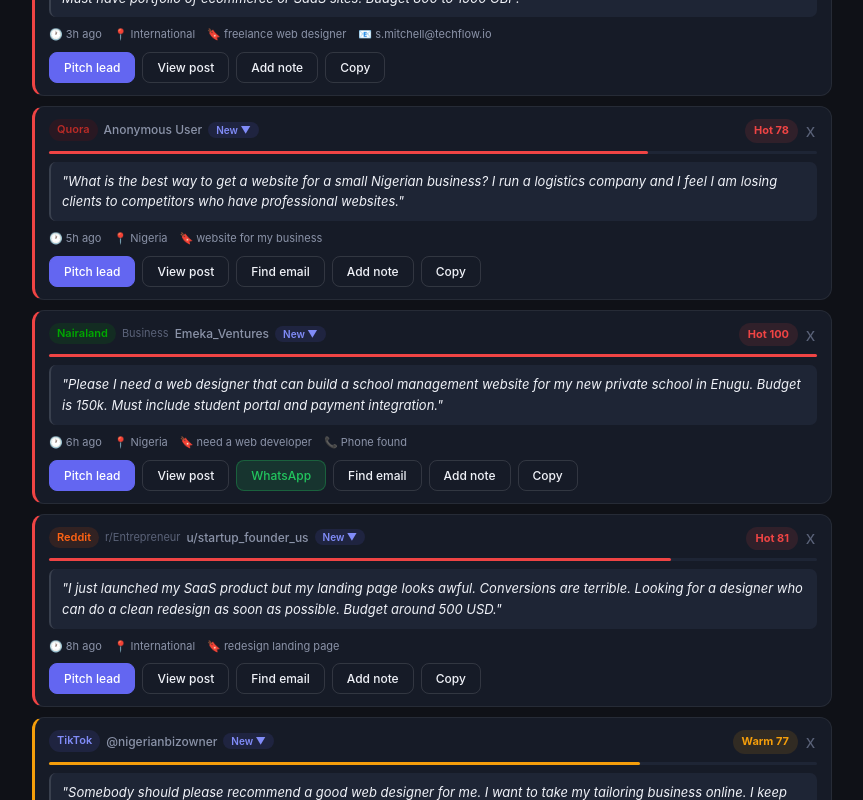
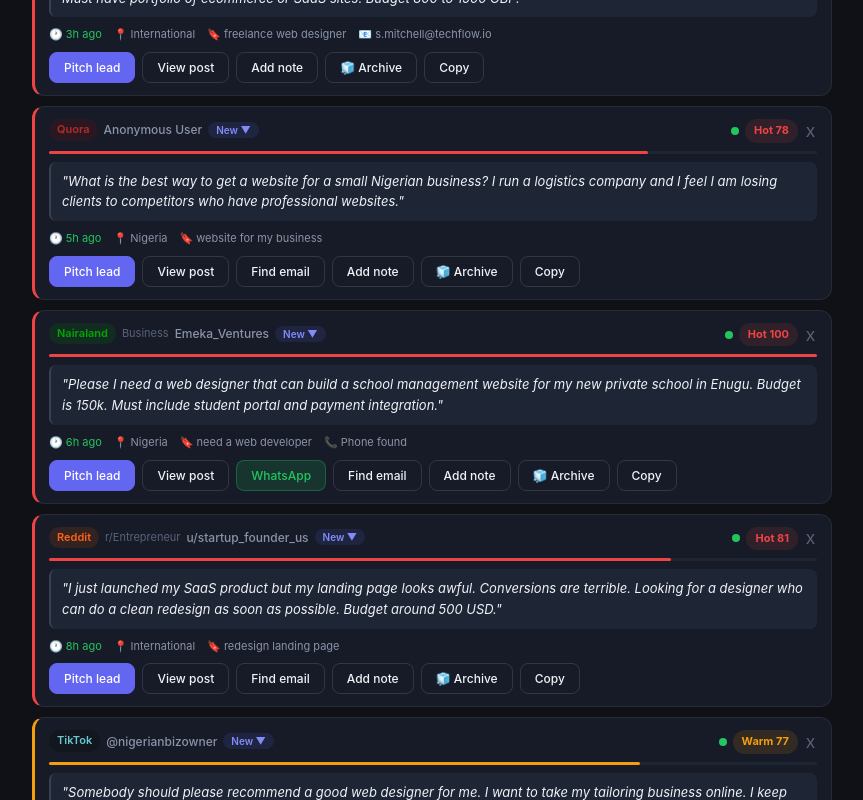
Before and after one commit to martinvicvictor/Lead-radar, a Next.js app: page / in a window 1280 px wide. Shown: the part 1580-2380 px from the top of the page, without its empty margins (318-1181 px from the left). Built offline with nearby package versions, Linux system fonts and the light colour scheme.

Commit message:
Refactor LeadCard component for improved readability

```diff
--- a/components/LeadCard.js
+++ b/components/LeadCard.js
@@ -3,25 +3,24 @@
 import useStore from "../lib/store";
 
 const STAGES = ["New", "Contacted", "Replied", "Converted", "Lost"];
-
 const STAGE_COLORS = {
-  New:       { bg: "rgba(99,102,241,0.12)", color: "#818cf8" },
-  Contacted: { bg: "rgba(245,158,11,0.12)", color: "#f59e0b" },
-  Replied:   { bg: "rgba(59,130,246,0.12)", color: "#60a5fa" },
-  Converted: { bg: "rgba(34,197,94,0.12)",  color: "#22c55e" },
-  Lost:      { bg: "rgba(239,68,68,0.12)",  color: "#ef4444" },
+  New:       { bg: "rgba(99,102,241,0.12)",  color: "#818cf8" },
+  Contacted: { bg: "rgba(245,158,11,0.12)",  color: "#f59e0b" },
+  Replied:   { bg: "rgba(59,130,246,0.12)",  color: "#60a5fa" },
+  Converted: { bg: "rgba(34,197,94,0.12)",   color: "#22c55e" },
+  Lost:      { bg: "rgba(239,68,68,0.12)",   color: "#ef4444" },
 };
-
 const SOURCE_COLORS = {
-  reddit:    { bg: "rgba(255,86,0,0.12)",   color: "#ff6314" },
-  twitter:   { bg: "rgba(29,161,242,0.12)", color: "#1da1f2" },
-  linkedin:  { bg: "rgba(0,119,181,0.12)",  color: "#0a66c2" },
-  facebook:  { bg: "rgba(24,119,242,0.12)", color: "#1877f2" },
-  quora:     { bg: "rgba(180,0,0,0.12)",    color: "#b92b27" },
-  nairaland: { bg: "rgba(0,160,0,0.12)",    color: "#00a800" },
-  instagram: { bg: "rgba(193,53,132,0.12)", color: "#c13584" },
-  google:    { bg: "rgba(66,133,244,0.12)", color: "#4285f4" },
-  default:   { bg: "rgba(99,102,241,0.12)", color: "var(--accent2)" },
+  reddit:    { bg: "rgba(255,86,0,0.12)",    color: "#ff6314" },
+  twitter:   { bg: "rgba(29,161,242,0.12)",  color: "#1da1f2" },
+  linkedin:  { bg: "rgba(0,119,181,0.12)",   color: "#0a66c2" },
+  facebook:  { bg: "rgba(24,119,242,0.12)",  color: "#1877f2" },
+  quora:     { bg: "rgba(180,0,0,0.12)",     color: "#b92b27" },
+  nairaland: { bg: "rgba(0,160,0,0.12)",     color: "#00a800" },
+  instagram: { bg: "rgba(193,53,132,0.12)",  color: "#c13584" },
+  tiktok:    { bg: "rgba(0,0,0,0.2)",        color: "#69c9d0" },
+  google:    { bg: "rgba(66,133,244,0.12)",  color: "#4285f4" },
+  default:   { bg: "rgba(99,102,241,0.12)",  color: "var(--accent2)" },
 };
 
 function getSrcStyle(source) {
@@ -40,41 +39,57 @@
   return Math.round(diff / 86400) + "d ago";
 }
 
+// Returns colour based on lead age
+function ageColor(iso, coldDays) {
+  const days = (Date.now() - new Date(iso).getTime()) / 86400000;
+  if (days < 1)                return "#22c55e";  // green — fresh
+  if (days < (coldDays || 7) / 2) return "#f59e0b"; // amber — aging
+  return "#ef4444";                                // red — nearly cold
+}
+
+function ageLabel(iso) {
+  const hours = (Date.now() - new Date(iso).getTime()) / 3600000;
+  if (hours < 1)  return "Just in";
+  if (hours < 24) return Math.round(hours) + "h old";
+  return Math.round(hours / 24) + "d old";
+}
+
 export default function LeadCard({ lead, onPitch }) {
-  const { dismissLead, pitched, leadNotes, leadStages, setLeadNote, setLeadStage, config } = useStore();
-  const [showNote,  setShowNote]  = useState(false);
-  const [noteText,  setNoteText]  = useState(leadNotes[lead.id] || "");
+  const { dismissLead, archiveLead, pitched, leadNotes, leadStages,
+          setLeadNote, setLeadStage, config } = useStore();
+
+  const [showNote,     setShowNote]     = useState(false);
+  const [noteText,     setNoteText]     = useState(leadNotes[lead.id] || "");
   const [findingEmail, setFindingEmail] = useState(false);
-  const [foundEmail,   setFoundEmail]   = useState(lead.contact && lead.contact.email ? lead.contact.email : null);
+  const [foundEmail,   setFoundEmail]   = useState(
+    lead.contact && lead.contact.email ? lead.contact.email : null
+  );
   const [showStage, setShowStage] = useState(false);
 
-  const heat      = heatLevel(lead.score);
-  const srcStyle  = getSrcStyle(lead.source);
-  const isPitched = pitched.includes(lead.id);
-  const stage     = leadStages[lead.id] || "New";
+  const heat       = heatLevel(lead.score);
+  const srcStyle   = getSrcStyle(lead.source);
+  const isPitched  = pitched.includes(lead.id);
+  const stage      = leadStages[lead.id] || "New";
   const stageStyle = STAGE_COLORS[stage] || STAGE_COLORS.New;
   const heatBorder = heat === "hot" ? "#ef4444" : heat === "warm" ? "#f59e0b" : "#3b82f6";
+  const ageDotColor = ageColor(lead.createdAt, config.coldStorageDays);
 
-  const saveNote = () => {
-    setLeadNote(lead.id, noteText);
-    setShowNote(false);
-  };
+  const saveNote = () => { setLeadNote(lead.id, noteText); setShowNote(false); };
 
   const findEmail = async () => {
     if (!lead.contact || !lead.contact.url) return;
     setFindingEmail(true);
     try {
-      const domain = new URL(lead.contact.url).hostname.replace("www.", "");
-      const res = await fetch("/api/find-email", {
+      let domain = lead.contact.url;
+      try { domain = new URL(lead.contact.url).hostname.replace("www.", ""); } catch (_) {}
+      const res  = await fetch("/api/find-email", {
         method: "POST",
         headers: { "Content-Type": "application/json" },
         body: JSON.stringify({ domain }),
       });
       const data = await res.json();
       if (data.email) setFoundEmail(data.email);
-    } catch (e) {
-      console.error("Email find error", e);
-    }
+    } catch (e) { console.error("Email find error", e); }
     setFindingEmail(false);
   };
 
@@ -96,11 +111,9 @@
           {lead.sub && <span style={{ fontSize: 11, color: "var(--text3)" }}>{lead.sub}</span>}
           <span style={{ fontSize: 12, fontWeight: 500, color: "var(--text2)" }}>{lead.handle}</span>
           {isPitched && (
-            <span style={{ fontSize: 10, background: "rgba(34,197,94,0.12)", color: "#22c55e", padding: "2px 7px", borderRadius: 20, fontWeight: 600 }}>
-              Pitched
-            </span>
+            <span style={{ fontSize: 10, background: "rgba(34,197,94,0.12)", color: "#22c55e", padding: "2px 7px", borderRadius: 20, fontWeight: 600 }}>Pitched</span>
           )}
-          {/* Pipeline stage badge */}
+          {/* Pipeline stage */}
           <button onClick={() => setShowStage(!showStage)} style={{
             fontSize: 10, fontWeight: 600, padding: "2px 8px", borderRadius: 20,
             background: stageStyle.bg, color: stageStyle.color,
@@ -111,6 +124,11 @@
         </div>
 
         <div style={{ display: "flex", alignItems: "center", gap: 6, flexShrink: 0 }}>
+          {/* Age indicator dot */}
+          <span title={ageLabel(lead.createdAt)} style={{
+            display: "inline-block", width: 8, height: 8, borderRadius: "50%",
+            background: ageDotColor, flexShrink: 0,
+          }} />
           <span style={{
             fontSize: 11, fontWeight: 700, padding: "3px 9px", borderRadius: 20, whiteSpace: "nowrap",
             background: heat === "hot" ? "rgba(239,68,68,0.12)" : heat === "warm" ? "rgba(245,158,11,0.12)" : "rgba(59,130,246,0.12)",
@@ -125,7 +143,7 @@
         </div>
       </div>
 
-      {/* Stage selector dropdown */}
+      {/* Stage selector */}
       {showStage && (
         <div style={{ display: "flex", gap: 6, flexWrap: "wrap", marginBottom: 10 }}>
           {STAGES.map(s => (
@@ -155,16 +173,16 @@
         "{(lead.excerpt || "").slice(0, 240)}{(lead.excerpt || "").length > 240 ? "..." : ""}"
       </div>
 
-      {/* Meta */}
+      {/* Meta row */}
       <div style={{ display: "flex", gap: 12, flexWrap: "wrap", marginBottom: 8 }}>
         {[
-          { icon: "🕐", text: timeAgo(lead.createdAt) },
+          { icon: "🕐", text: timeAgo(lead.createdAt), color: ageDotColor },
           { icon: "📍", text: lead.region },
           { icon: "🔖", text: lead.keyword },
-          foundEmail       ? { icon: "📧", text: foundEmail }       : null,
+          foundEmail ? { icon: "📧", text: foundEmail } : null,
           lead.contact && lead.contact.phone ? { icon: "📞", text: "Phone found" } : null,
         ].filter(Boolean).map((m, i) => (
-          <span key={i} style={{ fontSize: 11, color: "var(--text2)", display: "flex", alignItems: "center", gap: 3 }}>
+          <span key={i} style={{ fontSize: 11, color: m.color || "var(--text2)", display: "flex", alignItems: "center", gap: 3 }}>
             {m.icon} {m.text}
           </span>
         ))}
@@ -198,7 +216,7 @@
         </div>
       )}
 
-      {/* Action buttons */}
+      {/* Actions */}
       <div style={{ display: "flex", gap: 7, flexWrap: "wrap" }}>
         <button className="btn btn-primary" style={{ fontSize: 12 }} onClick={() => onPitch(lead)}>
           {isPitched ? "Re-pitch" : "Pitch lead"}
@@ -213,13 +231,16 @@
             <button className="btn btn-success" style={{ fontSize: 12 }}>WhatsApp</button>
           </a>
         )}
-        {!foundEmail && lead.contact && lead.contact.url && (
+        {!foundEmail && (
           <button className="btn" style={{ fontSize: 12 }} onClick={findEmail} disabled={findingEmail}>
             {findingEmail ? "Finding..." : "Find email"}
           </button>
         )}
-        <button className="btn" style={{ fontSize: 12 }} onClick={() => { setShowNote(!showNote); }}>
+        <button className="btn" style={{ fontSize: 12 }} onClick={() => setShowNote(!showNote)}>
           {leadNotes[lead.id] ? "Edit note" : "Add note"}
+        </button>
+        <button className="btn" style={{ fontSize: 12 }} onClick={() => archiveLead(lead.id)} title="Move to cold storage">
+          🧊 Archive
         </button>
         <button className="btn" style={{ fontSize: 12 }} onClick={() => navigator.clipboard && navigator.clipboard.writeText(lead.excerpt || "")}>
           Copy
```
